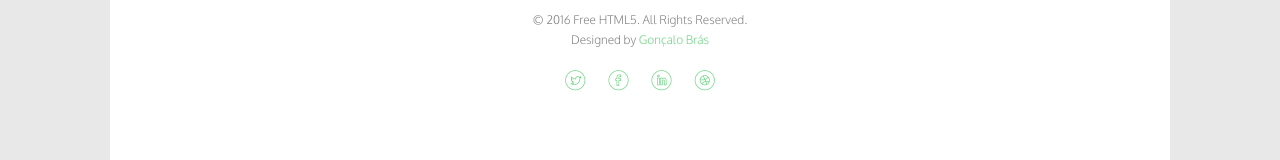
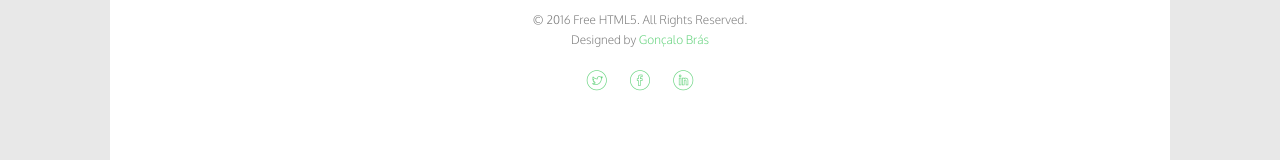
Before and after one commit to goncaloarb/portefoliooficial, a plain HTML site: page index.html in a window 1280 px wide. Shown: the part 2882-3042 px from the top of the page. Drawn offline with Linux system fonts and the light colour scheme; files whose address does not match are found by name.

Commit message:
Update index.html

```diff
--- a/index.html
+++ b/index.html
@@ -361,9 +361,9 @@
 					<p>
 						<ul class="fh5co-social-icons">
 							<li><a href="#"><i class="icon-twitter"></i></a></li>
-							<li><a href="#"><i class="icon-facebook"></i></a></li>
-							<li><a href="#"><i class="icon-linkedin"></i></a></li>
-							<li><a href="#"><i class="icon-dribbble"></i></a></li>
+							<li><a href="https://www.facebook.com/goncalo.bras.7"><i class="icon-facebook"></i></a></li>
+							<li><a href="https://www.linkedin.com/in/gon%C3%A7alo-bras/"><i class="icon-linkedin"></i></a></li>
+
 						</ul>
 					</p>
 				</div>
```
